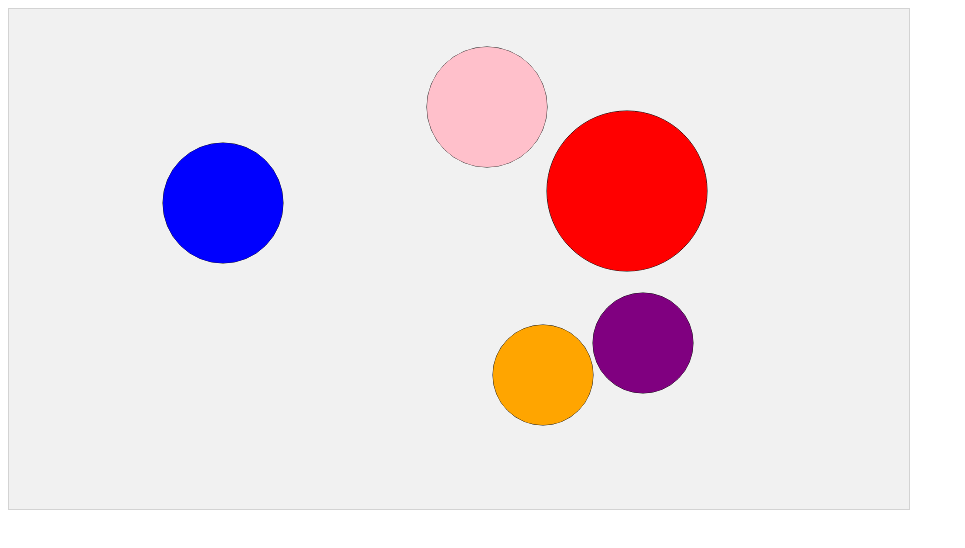
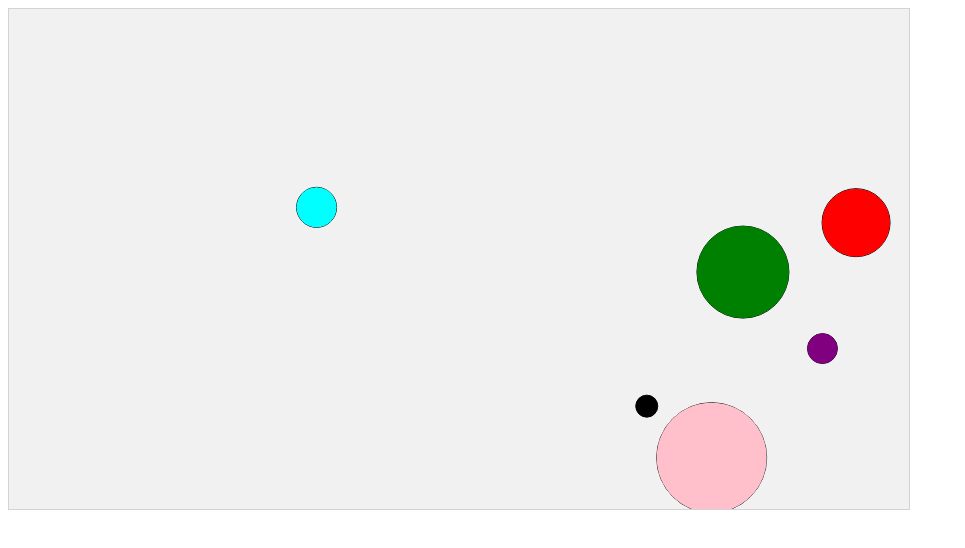
Before and after one commit to nakul07/Js-exercises, a plain HTML site: page Box-Ball-Collision/index.html in a window 1280 px wide. Shown: the whole page, without its empty margins (0-965 px from the left). Drawn offline with Linux system fonts and the light colour scheme.

Commit message:
folder corrected

```diff
--- /dev/null
+++ b/Box-Ball-Collision/Scripts/ball.js
@@ -0,0 +1,38 @@
+function ball(x, y, r, color) {
+  this.x = x;
+  this.y = y;
+  this.r = r;
+  this.color = color;
+  this.dx = 2;
+  this.dy = -2;
+  this.update = function () {
+    ctx = animationArea.context;
+    ctx.fillStyle = color;
+    ctx.beginPath();
+    ctx.arc(this.x, this.y, this.r, 0, 2 * Math.PI);
+    ctx.stroke();
+    ctx.fill();
+  };
+
+  this.newPos = function () {
+    if (
+      this.x + this.dx > animationArea.canvas.width - this.r ||
+      this.x + this.dx < this.r
+    ) {
+      this.dx = -this.dx;
+    }
+    if (
+      this.y + this.dy > animationArea.canvas.height - this.r ||
+      this.y + this.dy < this.r
+    ) {
+      this.dy = -this.dy;
+    }
+
+    this.x += this.dx;
+    this.y += this.dy;
+  };
+
+  //this.ballCollision = function(){}
+
+
+}
--- /dev/null
+++ b/Box-Ball-Collision/Scripts/index.js
@@ -0,0 +1,16 @@
+let finalBalls = [];
+let possilbeColors =[];
+
+function startAnimation() {
+  finalBalls = getBalls(5);
+  animationArea.start();
+}
+
+function updateAnimationArea() {
+  animationArea.clear();
+  //   collisionDetect();
+  finalBalls.forEach((ball) => {
+    ball.newPos();
+    ball.update();
+  });
+}
--- /dev/null
+++ b/Box-Ball-Collision/Scripts/utilities.js
@@ -0,0 +1,82 @@
+ possilbeColors = [
+  "red",
+  "cyan",
+  "blue",
+  "black",
+  "pink",
+  "white",
+  "yellow",
+  "purple",
+  "green",
+  "lightblue",
+];
+
+function getBalls(noOfBalls) {
+
+  let newBall = [];
+
+  for (let i = 0; i <= noOfBalls; i++) {
+    let randomColor = possilbeColors[Math.floor(Math.random() * possilbeColors.length)];
+    let randomRadius = 1 + Math.floor(Math.random()*60);
+    let randomX = 900 * Math.random();
+    let randomY = 500 * Math.random();
+
+    newBall.push(
+      new ball( randomX, randomY, randomRadius, randomColor )
+    );
+  }
+  return newBall;
+}
+
+var animationArea = {
+  canvas: document.createElement("canvas"),
+  start: function () {
+    this.canvas.width = 900;
+    this.canvas.height = 500;
+    this.context = this.canvas.getContext("2d");
+    document.body.insertBefore(this.canvas, document.body.childNodes[0]);
+    this.interval = setInterval(updateAnimationArea, 16.66);
+  },
+  clear: function () {
+    this.context.clearRect(0, 0, this.canvas.width, this.canvas.height);
+  },
+};
+
+function collisionDetect() {
+  balls.forEach(() => {
+    var dx1 = ball1.x + ball2.r - (ball2.x + ball2.r);
+    var dy1 = ball1.y + ball1.r - (ball2.y + ball2.r);
+    var distance = Math.sqrt(dx1 * dx1 + dy1 * dy1);
+
+    if (distance < ball1.r + ball2.r) {
+
+      ball1.dx = -ball1.dx;
+      ball1.dy = -ball1.dy;
+      ball2.dx = -ball2.dx;
+      ball2.dy = -ball2.dy;
+    } else {
+      // no collision
+    }
+  });
+
+
+}
+
+// function Game() {
+
+//   this.ask = string, key => {
+//     value = alert(string)
+//     this[key] = value
+//   }
+
+// }
+
+// const game = new Game();
+// game.ask('How many balls', "ballCount");
+// game.ask('HWhich color', value => game.someColor = value);
+// game.render(canvas)
+// game.start();
+
+// ((900 - randomRadius * 2) * Math.random()) + 2 * randomRadius
+// min : (2r, 2r)
+// max (900 - 2r, 500 - 2r)
--- a/Box-Ball-Collision/index.html
+++ b/Box-Ball-Collision/index.html
@@ -10,6 +10,8 @@
     </style>
   </head>
   <body onload="startAnimation()">
-    <script src="script.js"></script>
+    <script src="Scripts/index.js"></script>
+    <script src="Scripts/ball.js"></script>
+    <script src="Scripts/utilities.js"></script>
   </body>
 </html>
--- a/Box-Ball-Collision/script.js
+++ /dev/null
@@ -1,92 +0,0 @@
-var ball1;
-var ball2;
-var ball3;
-var ball4;
-var ball5;
-
-function startAnimation() {
-  ball1 = new ball(100, 100, 80, "red");
-  ball2 = new ball(200, 300, 60, "pink");
-  ball3 = new ball(800, 100, 60, "blue");
-  ball4 = new ball(500, 400, 50, "orange");
-  ball5 = new ball(400, 200, 50, "purple");
-  animationArea.start();
-}
-var animationArea = {
-  canvas: document.createElement("canvas"),
-  start: function () {
-    this.canvas.width = 900;
-    this.canvas.height = 500;
-    this.context = this.canvas.getContext("2d");
-    document.body.insertBefore(this.canvas, document.body.childNodes[0]);
-    this.interval = setInterval(updateAnimationArea, 15);
-  },
-  clear: function () {
-    this.context.clearRect(0, 0, this.canvas.width, this.canvas.height);
-  },
-};
-
-function ball(x, y, r, color) {
-  this.x = x;
-  this.y = y;
-  this.r = r;
-  this.color = color;
-  this.dx = 2;
-  this.dy = -2;
-  this.update = function () {
-    ctx = animationArea.context;
-    ctx.fillStyle = color;
-    ctx.beginPath();
-    ctx.arc(this.x, this.y, this.r, 0, 2 * Math.PI);
-    ctx.stroke();
-    ctx.fill();
-  };
-  this.newPos = function () {
-    if (
-      this.x + this.dx > animationArea.canvas.width - this.r ||
-      this.x + this.dx < this.r
-    ) {
-      this.dx = -this.dx;
-    }
-    if (
-      this.y + this.dy > animationArea.canvas.height - this.r ||
-      this.y + this.dy < this.r
-    ) {
-      this.dy = -this.dy;
-    }
-
-    this.x += this.dx;
-    this.y += this.dy;
-  };
-
-}
-function updateAnimationArea() {
-  animationArea.clear();
-  collisionDetect();
-  ball1.newPos();
-  ball2.newPos();
-  ball3.newPos();
-  ball4.newPos();
-  ball5.newPos();
-  ball1.update();
-  ball2.update();
-  ball3.update();
-  ball4.update();
-  ball5.update();
-}
-function collisionDetect(){
-  var dx1 = (ball1.x + ball1.r) - (ball2.x + ball2.r);
-  var dy1 = (ball1.y + ball1.r) - (ball2.y + ball2.r);
-  var distance = Math.sqrt(dx1 * dx1 + dy1 * dy1);
-
-  if (distance < ball1.r + ball2.r) {
-      // collision detected!
-      ball1.dx = -ball1.dx;
-      ball1.dy = -ball1.dy;
-      ball2.dx = -ball2.dx;
-      ball2.dy = -ball2.dy;
-  } else {
-      // no collision
-
-  }
-}
```
Also changed, not shown: Box-Ball-Collision/CSS/style.css (added).
